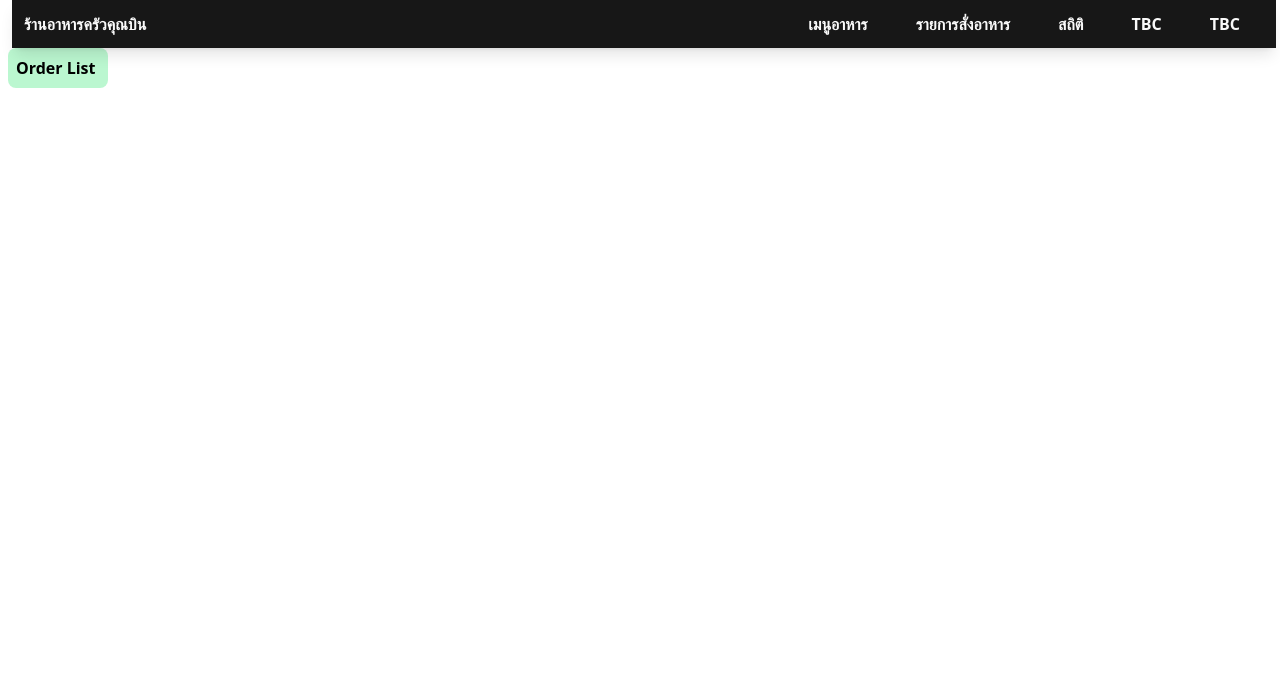
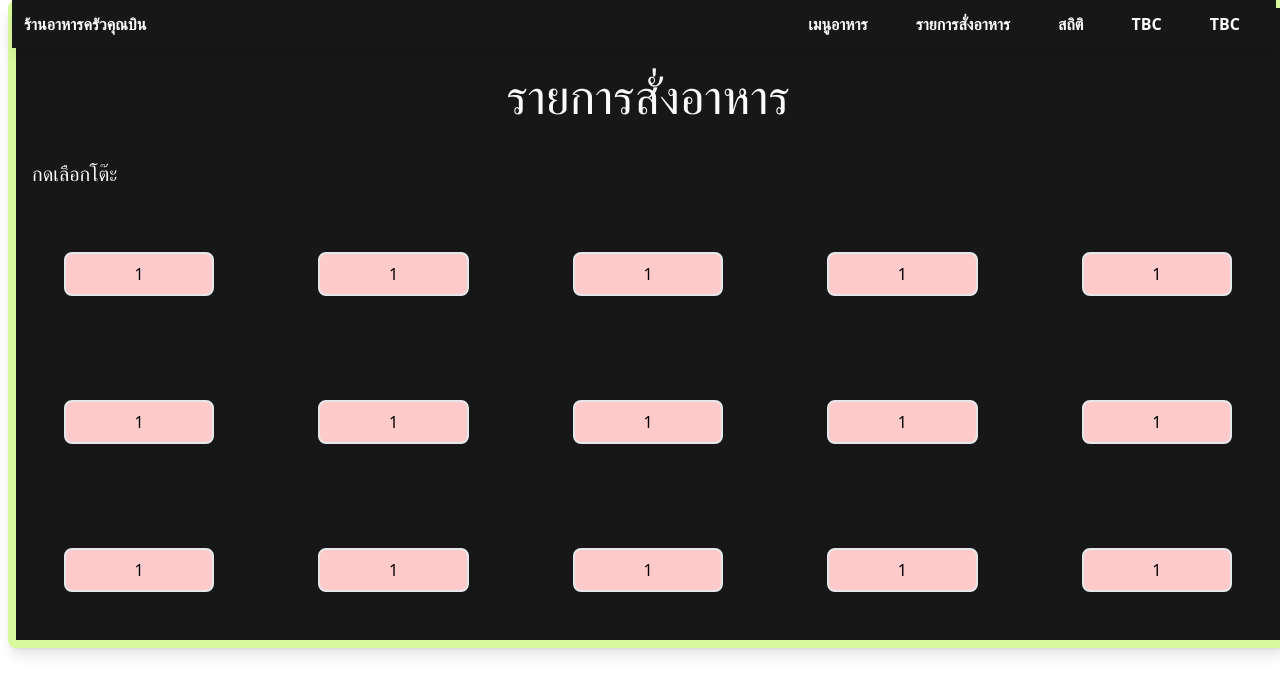
Before and after one commit to soAcademy/workshop-bin-kitchen, a React (Create React App) app: page /kitchen/order in a window 1280 px wide. Shown: the top 694 px of the page. Built offline with nearby package versions, Linux system fonts and the light colour scheme.

Commit message:
feat: OrderList update

```diff
--- a/src/pages/OrderList.js
+++ b/src/pages/OrderList.js
@@ -1,6 +1,20 @@
-const OrderList = () => (
-  <div className="bg-green-200 rounded-lg m-2 mt-12 p-2 w-[100px] font-bold">
-    Order List
-  </div>
-);
+const OrderList = () => {
+  return (
+    <div className="bg-neutral-900 w-full mx-2 rounded-lg shadow-lg border border-8 border-lime-200">
+      <div className="flex m-1 mt-11">
+        <div className="md:text-5xl text-3xl m-5 mx-auto text-neutral-50">
+          รายการสั่งอาหาร
+        </div>
+      </div>
+      <div className="text-xl text-neutral-50 p-4">กดเลือกโต๊ะ</div>
+      <div className="grid gap-2 grid-cols-5">
+        {[1, 2, 3, 4, 5, 6, 7, 8, 9, 10, 11, 12, 13, 14, 15].map(() => (
+          <button className="py-2 px-4 bg-red-200 rounded-lg button border hover:border-red-800 border-2 active:bg-red-500 mx-12 my-12 ">
+            1
+          </button>
+        ))}
+      </div>
+    </div>
+  );
+};
 export default OrderList;
```
